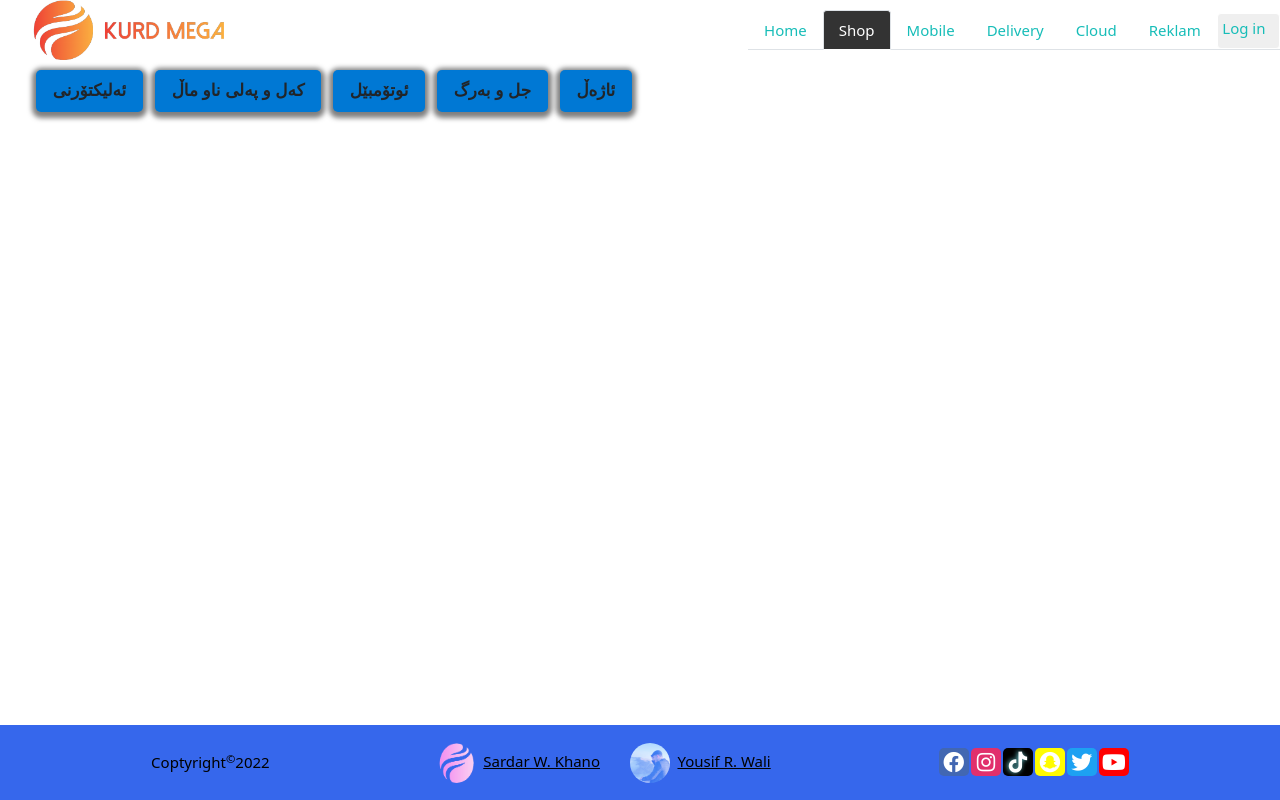
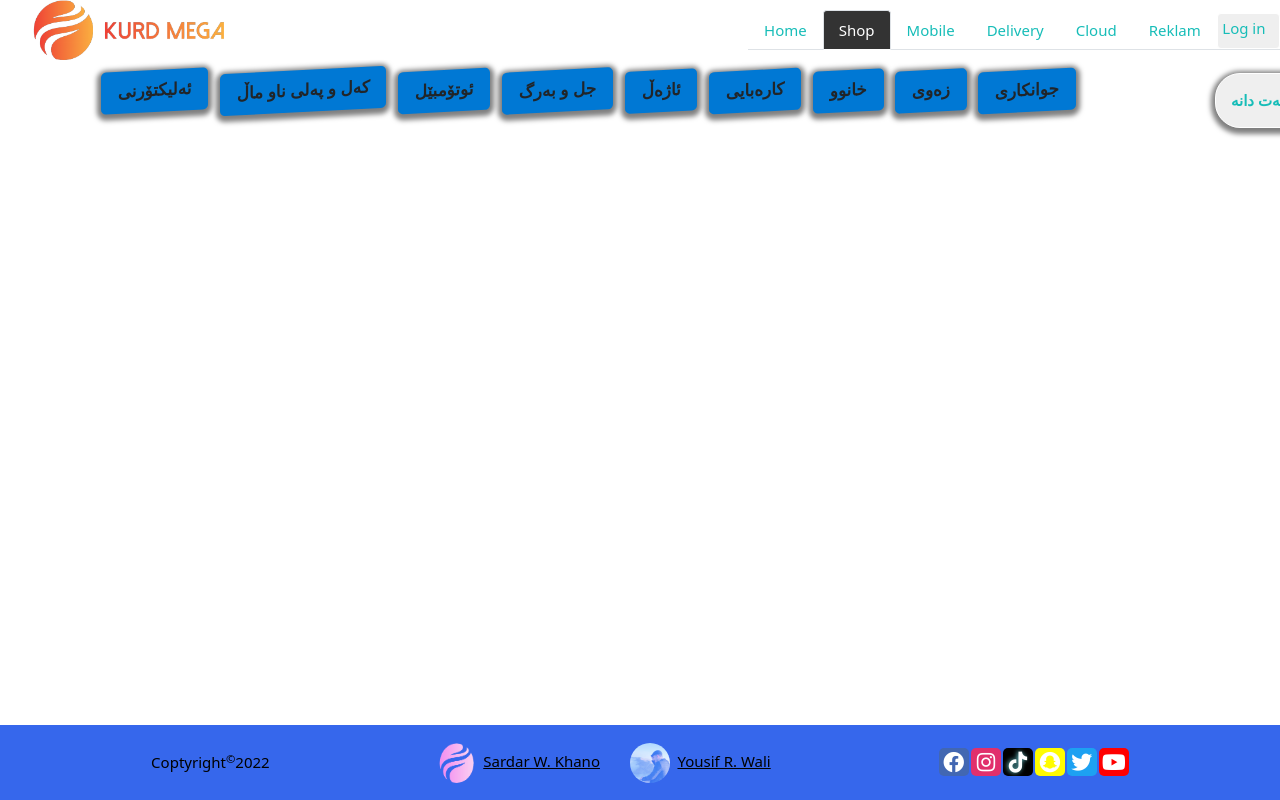
Before and after one commit to yousif-wali/kurdshop, a React (Create React App) app in the folder kurdshop/: page /page/Shop in a window 1280 px wide. Built offline with nearby package versions, Linux system fonts and the light colour scheme; a web font is replaced by a local one.

Commit message:
Shop design

```diff
--- a/kurdshop/src/Data/Categories.js
+++ b/kurdshop/src/Data/Categories.js
@@ -1,10 +1,36 @@
 export const categories = [
+
     {"id": 1, "category": "ئەلیکتۆرنی", "sublist":[
         {"id": 1, "category":"موبایل"},
         {"id": 2, "category":"کۆمپیوتەر"}
     ]},
+
     {"id": 2, "category": "کەل و پەلی ناو ماڵ"},
+
     {"id": 3, "category": "ئوتۆمبێل"},
+
     {"id": 4, "category": "جل و بەرگ"},
-    {"id": 5, "category": "ئاژەڵ"}
+
+    {"id": 5, "category": "ئاژەڵ", "sublist":[
+        {"id": 1, "category":"ئاژەلی مالی"},
+        {"id": 2, "category":"مەڕ و ماڵات"}
+    ]},
+
+    {"id": 6, "category": "کارەبایی"},
+
+    {"id": 7, "category": "خانوو", "sublist":[
+        {"id": 1, "category":"کرێ"},
+        {"id": 2, "category":"فرۆشتن"},
+        {"id": 3, "category":"شوقە"},
+        {"id": 4, "category":"دوکان"}
+    ]},
+
+    {"id": 8, "category": "زەوی", "sublist":[
+        {"id": 1, "category":"زەوی بازرگانی"},
+        {"id": 2, "category":"زەوی کشتوکال"},
+        {"id": 3, "category":"باخچە"},
+        {"id": 4, "category":"زەوی بۆکرێ" }
+    ]},
+    {"id": 9, "category": "جوانکاری"}
+
 ]
--- a/kurdshop/src/page/Shop.js
+++ b/kurdshop/src/page/Shop.js
@@ -1,6 +1,6 @@
 import {categories} from "./../Data/Categories"
-function Sublist(){
-   return categories[0].sublist.map((list, index)=>{
+function Sublist(props){
+   return categories[props.item].sublist.map((list, index)=>{
       return(
         <li key={index}>{list.category}</li>
       )
@@ -8,6 +8,7 @@ function Sublist(){
 
 }
 export default function Shop(){
+
     return (
       <>
         <section id="Header">
@@ -19,7 +20,7 @@ export default function Shop(){
 
                 <li key={index}>{res.category}
                 {
-                  res.sublist && <ul><Sublist/></ul>
+                  res.sublist && <ul><Sublist item={index}/></ul>
                 }
                 </li>
 
@@ -28,7 +29,7 @@ export default function Shop(){
            } </ul>
           </section>
           <section id="Post">
-
+             <button>کاڵاکەت دانە</button>
           </section>
         </section>
         <section id="Main">
--- a/kurdshop/src/page/page.css
+++ b/kurdshop/src/page/page.css
@@ -1,13 +1,18 @@
 @import url('https://fonts.googleapis.com/css2?family=Dosis:wght@200&family=Joan&display=swap');
 /*          SHOP            */
-#Category{
-    height:50vh;
+#Header{
+    height:40vh;
+    display:flex;
+    flex-direction:row;
+    align-items: flex-start;
+    justify-content: space-around;
 }
 #Category li{
+    position:relative;
     display: inline-block;
     padding:0.5em 1em;
     background-color:rgba(0, 120, 212, 1);
-    font-family:arial;
+    font-family:'Franklin Gothic Medium', 'Arial Narrow', Arial, sans-serif;
     font-weight:bold;
     margin:0 0.35em;
     width:max-content;
@@ -15,29 +20,52 @@
     font-size:1.12rem;
     cursor:pointer;
     box-shadow: 0 2px 5px 4px rgba(0, 0, 0, 0.5);
-    transition:all 0.3s ease-in-out;
+    transition:all 0.2s ease-in-out;
+    transform:skewY(-3deg)
 }
 #Category li:hover{
-    box-shadow:none;
-    transform:scale(1.16);
-    border:1px solid black;
+    box-shadow:0 2px 3px 2px rgba(0, 0, 0, 0.5);
 }
 #Category li ul{
     position:absolute;
-    left:0;
-    margin-top:0.14em;
-    display:flex;
+    inset:auto 0 auto auto;
+    margin:0 auto;
+    margin-top:0.25em;
+    display:none;
+    width:max-content;
     flex-direction:column;
-    display:none;
+    justify-content: center;
+    align-items: center;
+    transition:all 0.4s ease-in;
+    z-index:999;
 }
 #Category li li{
-    margin-top:0.25em;
+    background-color:hsl(200, 100%, 42%);
+    margin-top:0.4em;
     width:100%;
     text-align:right;
 }
 #Category li:hover ul{
-    display:block;
-    z-index:10;
+  display:flex;
+}
+#Post{
+    border-left: 3px solid rgba(0, 120, 212, 1);
+    position:relative;
+}
+#Post button{
+    position:absolute;
+    width:max-content;
+    padding:1em;
+    text-align:center;
+    display:flex;
+    align-items: center;
+    font-weight:bold;
+    border-radius:25px;
+    box-shadow: 0 2px 5px 4px rgba(0, 0, 0, 0.5);
+    transition:all 0.3s linear;
+}
+#Post button:hover{
+    box-shadow:0 2px 3px 2px rgba(0, 0, 0, 0.5);
 }
 /*          LOGIN           */
 .account{
--- a/kurdshop/src/style/App.css
+++ b/kurdshop/src/style/App.css
@@ -13,6 +13,7 @@ body{
     overflow: hidden;
 }
 #root > div{
+    position:relative;
     margin-top: calc(var(--header-height) + 10px);
 }
 #logo {
```
